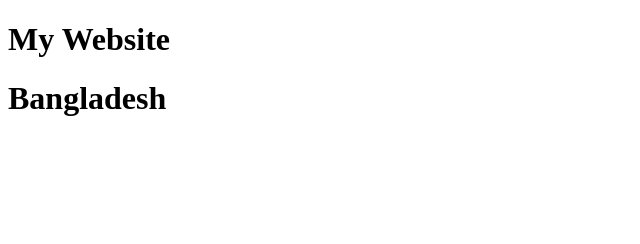
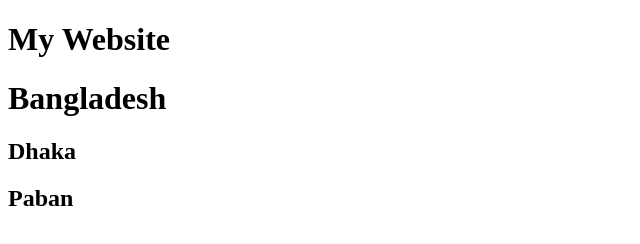
Before and after one commit to SofiqurRahman/My-Website, a plain HTML site: page index.html in a window 1280 px wide. Shown: the whole page, without its empty margins (0-640 px from the left). Drawn offline with Linux system fonts and the light colour scheme.

Commit message:
add pabna

```diff
--- a/index.html
+++ b/index.html
@@ -8,5 +8,7 @@
 <body>
     <h1>My Website</h1>
     <h1>Bangladesh</h1>
+    <h2>Dhaka</h2>
+    <h2>Paban</h2>
 </body>
 </html>
```
